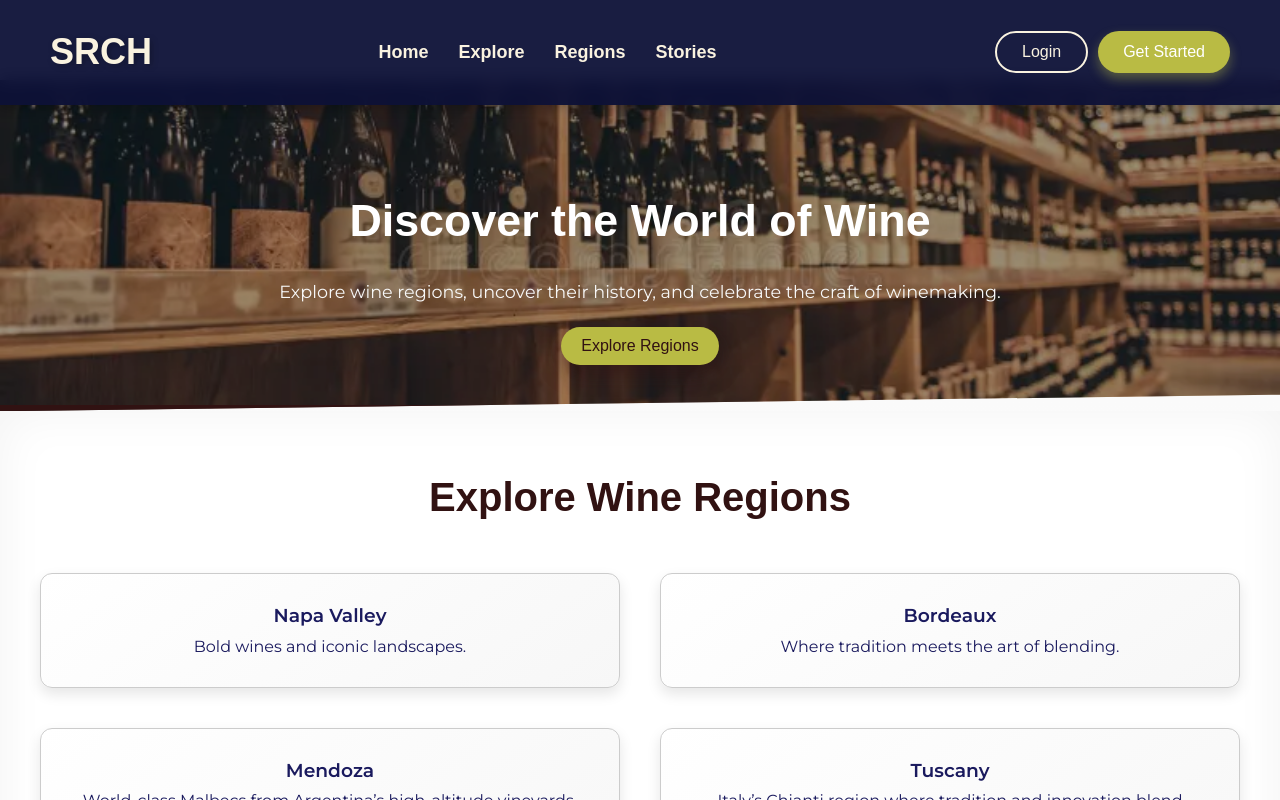
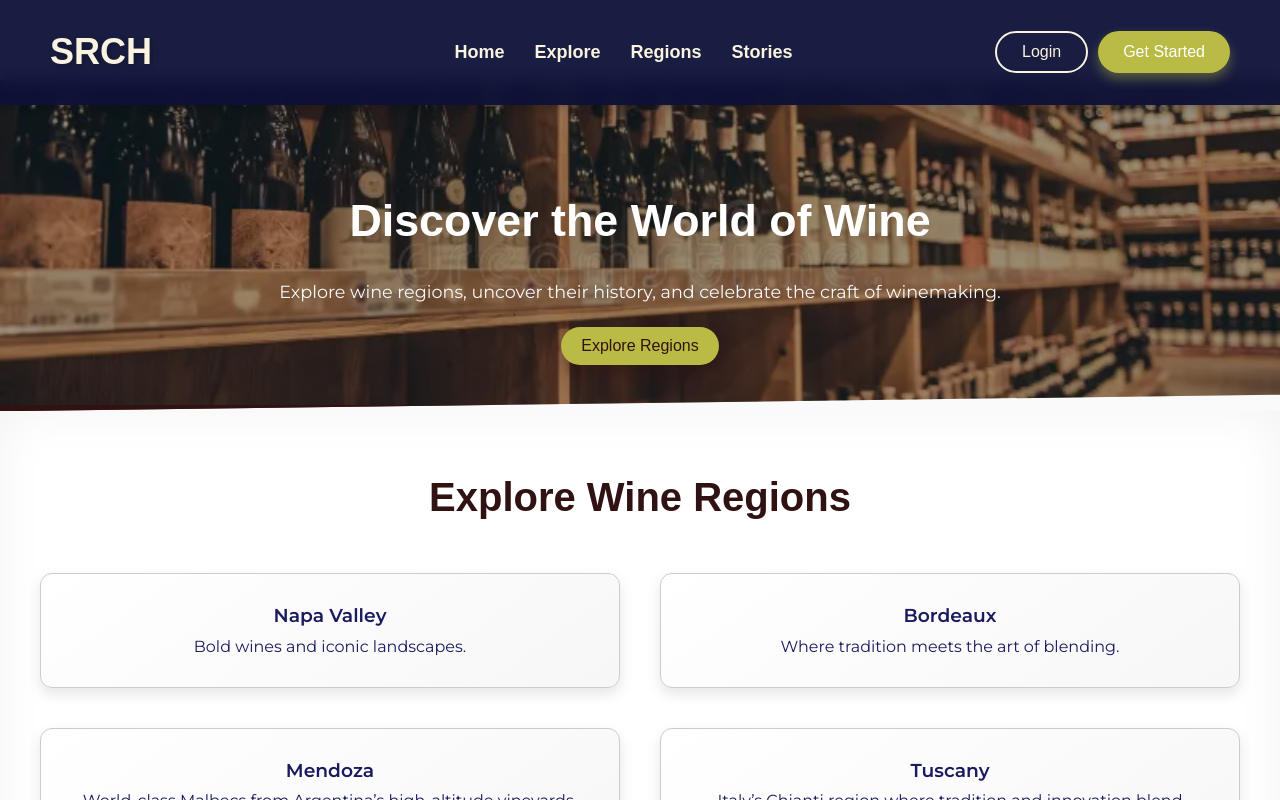
Before and after one commit to wineguyw/srch-frontend, a website built with Vite: page index.html in a window 1280 px wide. Built offline with nearby package versions, Linux system fonts and the light colour scheme; files whose address does not match are found by name; a web font is replaced by a local one.

Commit message:
Updated styles, fixed paths, and tweaked UI

```diff
--- a/CentralCSS/base.css
+++ b/CentralCSS/base.css
@@ -53,16 +53,28 @@
     text-shadow: 2px 2px 6px rgba(0, 0, 0, 0.3);
   }
 
+
   .nav {
     position: relative; /* Allows manual positioning */
-    left: 70px; /* Adjust this value to shift the nav links horizontally */
+    text-align: center; /* Center text within nav */
+  }
+
+  .nav-logged-out {
+    left: 50px; /* Default position for logged-out state (adjust this value as needed) */
+  }
+
+  .nav-logged-in {
+    left: -35px; /* Position for logged-in state (adjust this value as needed) */
   }
 
   .nav-links {
     list-style: none;
     display: flex;
-    gap: 30px;
-    margin-left: -12rem; /* Push the nav links to the left */
+    justify-content: center; /* Center the links horizontally within nav */
+    align-items: center; /* Center vertically within nav */
+    gap: 30px; /* Maintain spacing between links */
+    padding: 0;
+    margin: 0; /* Remove any margins that could offset the links */
   }
 
   .nav-links a {
--- a/scripts/headerLogic.js
+++ b/scripts/headerLogic.js
@@ -7,22 +7,47 @@ document.addEventListener("DOMContentLoaded", () => {
     const profileDropdown = document.getElementById("profile-dropdown");
     const loginButton = document.querySelector(".login-btn");
     const getStartedButton = document.querySelector(".get-started-btn");
+    const authSection = document.querySelector(".auth-section");
+    const nav = document.querySelector(".nav"); // Add reference to nav element
 
     console.log("🔍 Checking Elements:");
     console.log("Profile Icon:", profileIcon);
     console.log("Login Button:", loginButton);
     console.log("Get Started Button:", getStartedButton);
 
-    // Check if user is logged in
-    if (!localStorage.getItem("token")) {
-        if (profileIcon) profileIcon.style.display = "none"; // Hide profile icon
-        if (loginButton) loginButton.style.display = "block"; // Show login
-        if (getStartedButton) getStartedButton.style.display = "block"; // Show Get Started
-    } else {
-        if (profileIcon) profileIcon.style.display = "block"; // Show profile icon
-        if (loginButton) loginButton.style.display = "none"; // Hide login
-        if (getStartedButton) getStartedButton.style.display = "none"; // Hide Get Started
+    // Check if user is logged in and update nav and auth section classes
+    function checkLoginStatus() {
+        const isLoggedIn = localStorage.getItem("token") !== null;
+
+        if (isLoggedIn) {
+            if (profileIcon) profileIcon.style.display = "block"; // Show profile icon
+            if (loginButton) loginButton.style.display = "none"; // Hide login
+            if (getStartedButton) getStartedButton.style.display = "none"; // Hide Get Started
+            if (authSection) {
+                authSection.classList.remove("logged-out");
+                authSection.classList.add("logged-in");
+            }
+            if (nav) {
+                nav.classList.remove("nav-logged-out");
+                nav.classList.add("nav-logged-in");
+            }
+        } else {
+            if (profileIcon) profileIcon.style.display = "none"; // Hide profile icon
+            if (loginButton) loginButton.style.display = "block"; // Show login
+            if (getStartedButton) getStartedButton.style.display = "block"; // Show Get Started
+            if (authSection) {
+                authSection.classList.remove("logged-in");
+                authSection.classList.add("logged-out");
+            }
+            if (nav) {
+                nav.classList.remove("nav-logged-in");
+                nav.classList.add("nav-logged-out");
+            }
+        }
     }
+
+    // Initial check on page load
+    checkLoginStatus();
 
     // Show dropdown on hover (only if elements exist)
     if (profileIcon && profileDropdown) {
@@ -53,6 +78,7 @@ document.addEventListener("DOMContentLoaded", () => {
     function logoutUser() {
         alert("You've been logged out due to inactivity.");
         localStorage.removeItem("token");
+        checkLoginStatus(); // Update UI after logout
         window.location.href = "./index.html";
     }
 
```
